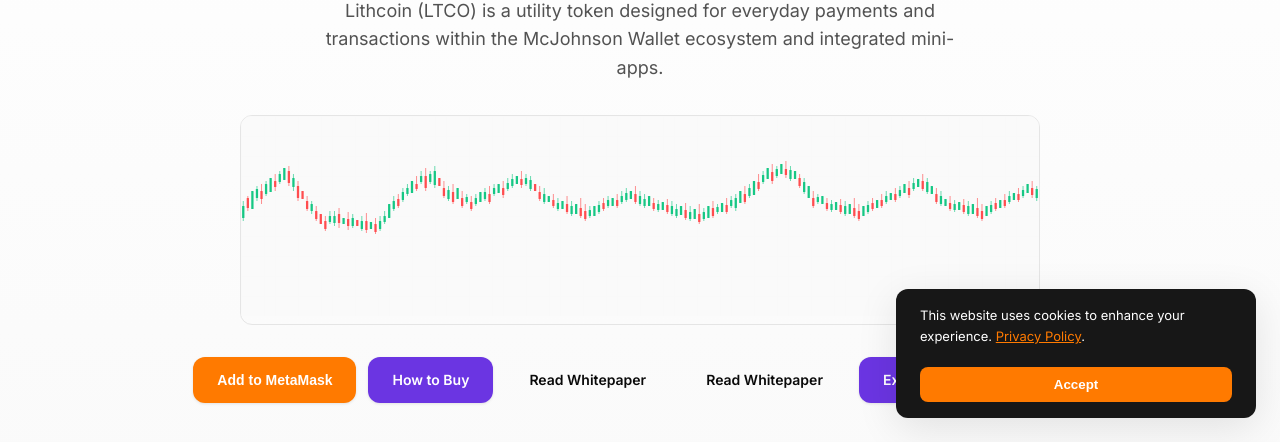
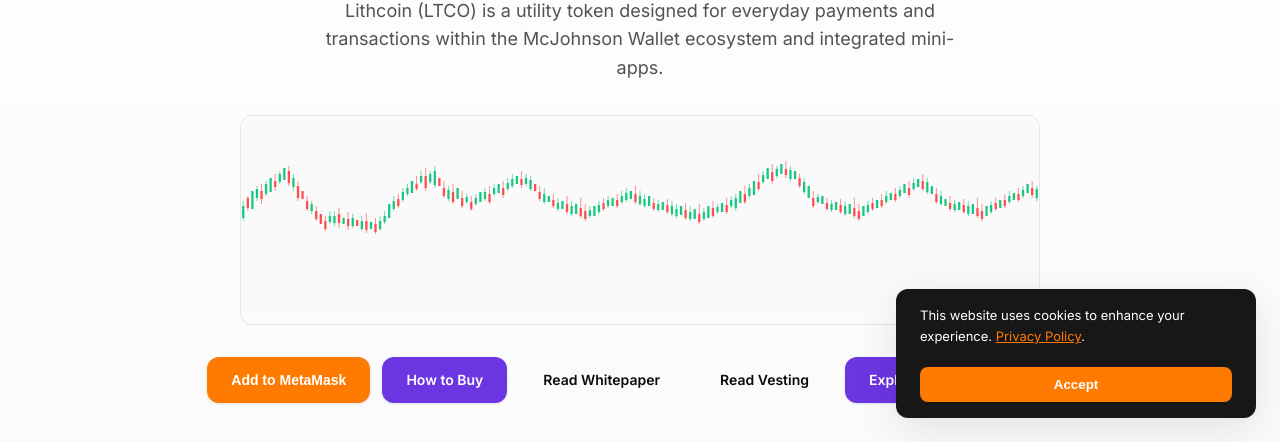
Before and after one commit to etsgoc/Lithcoin, a plain HTML site: page index.html in a window 1280 px wide. Shown: the part 358-800 px from the top of the page. Drawn offline with Linux system fonts and the light colour scheme.

Commit message:
Update link from Whitepaper to Vesting page

```diff
--- a/index.html
+++ b/index.html
@@ -412,7 +412,7 @@
         <button class="btn btn-primary" id="btn-add-metamask-hero">Add to MetaMask</button>
         <a class="btn btn-secondary" href="#how-to-buy">How to Buy</a>
         <a class="btn btn-outline" href="pages/whitepaper.html">Read Whitepaper</a>
-        <a class="btn btn-outline" href="pages/whitepaper.html">Read Whitepaper</a>
+        <a class="btn btn-outline" href="pages/vesting.html">Read Vesting</a>
         <a class="btn btn-purple" href="mcjohnsonapp/index.html">Explore McJohnson Wallet</a>
       </div>
     </div>
```
